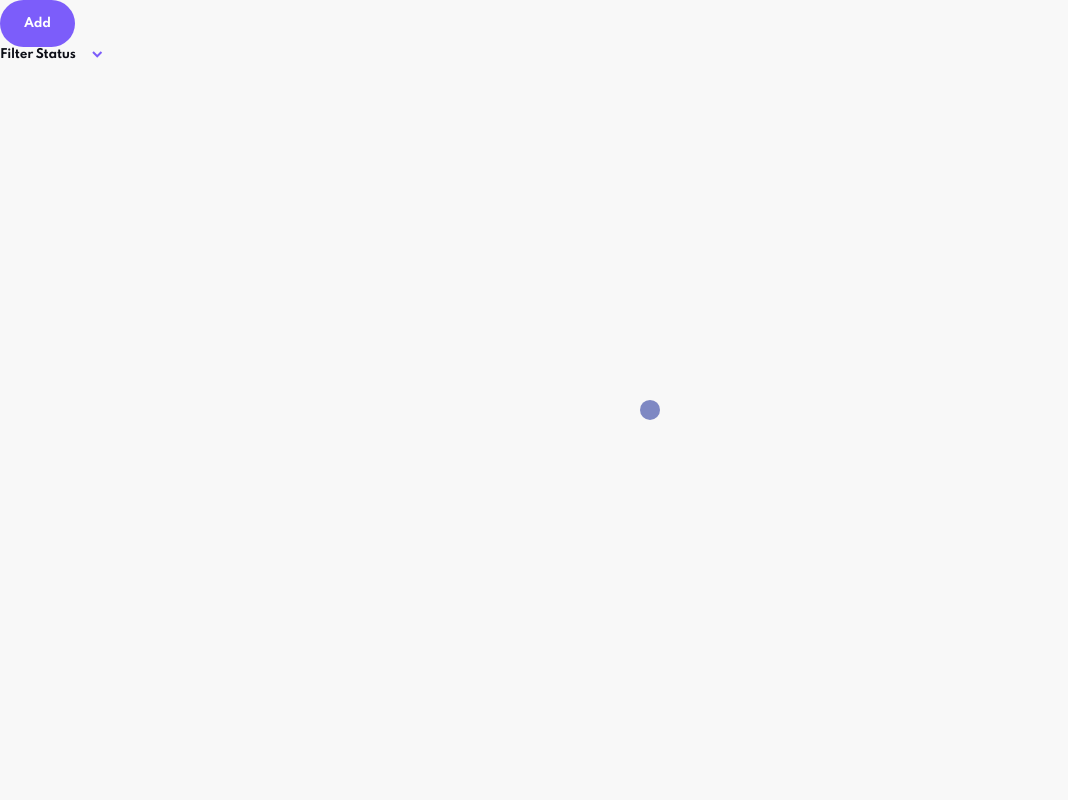
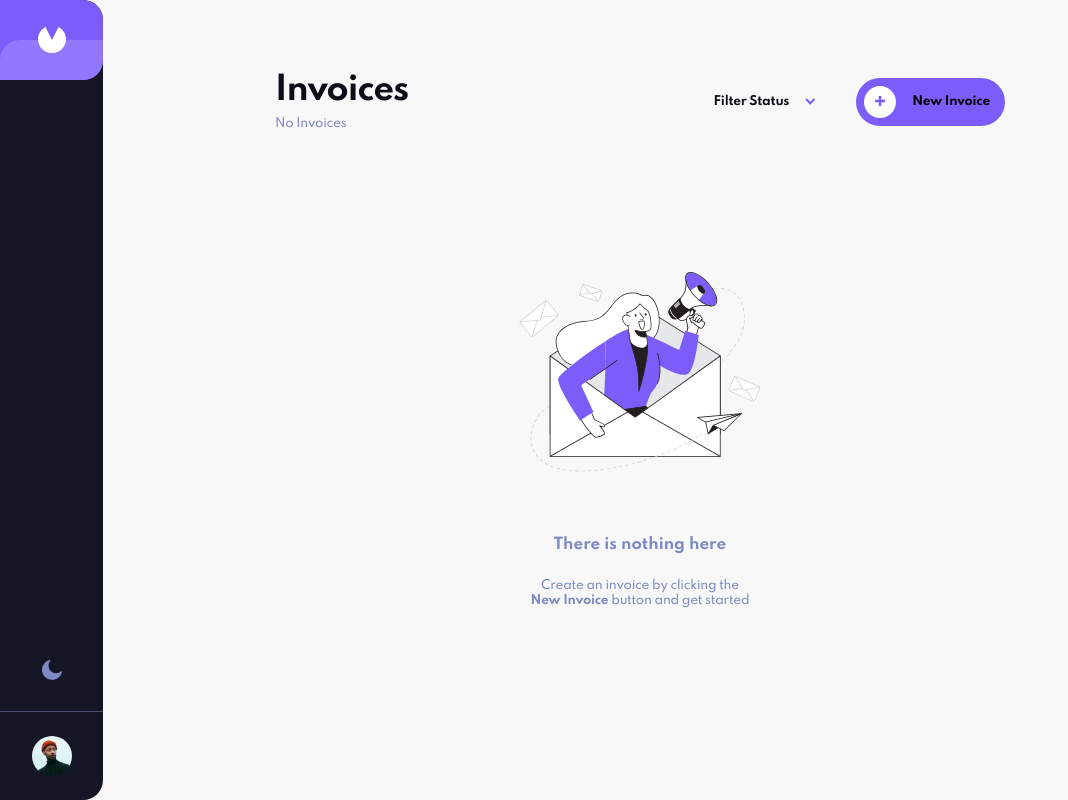
Before and after one commit to prnachap/InvoiceApp---Frontend-Mentor-Solution, a React (Create React App) app: page / in a window 1280 px wide. Shown: the whole page, without its empty margins (0-1068 px from the left). Built offline with nearby package versions, Linux system fonts and the light colour scheme.

Commit message:
added home page

```diff
--- a/src/App.tsx
+++ b/src/App.tsx
@@ -7,11 +7,12 @@ import { darkTheme } from "./theme/dark-theme";
 import { GlobalStyles } from "./App.style";
 import FilterStatus from "./components/filter/filter-status/FilterStatus";
 import Loader from "./components/loader/Loader";
-import { useSelector } from "./hooks/useTypedSelector";
+import { Route, Switch } from "react-router-dom";
+import { HomePage } from "./pages";
+import { Navbar } from "./components";
 
 function App() {
   const [theme, setTheme] = useState(lightTheme);
-  const { allInvoices } = useSelector((state) => state.invoices);
 
   return (
     <ThemeProvider
@@ -23,14 +24,10 @@ function App() {
       }}
     >
       <GlobalStyles />
-      <div className="App">
-        {console.log(allInvoices)}
-        <Button type="secondary" className="btn--default">
-          Add
-        </Button>
-        <FilterStatus />
-        <Loader />
-      </div>
+      <Navbar />
+      <Switch>
+        <Route exact path="/" component={HomePage} />
+      </Switch>
     </ThemeProvider>
   );
 }
--- a/src/components/header/Header.tsx
+++ b/src/components/header/Header.tsx
@@ -2,18 +2,18 @@ import React from "react";
 import { Container, HeaderWrapper, Wrapper } from "./Header.style";
 import Button from "../button/Button";
 import FilterStatus from "../filter/filter-status/FilterStatus";
-import { TextPrimary } from "../../styles/typography";
+import { HeadingPrimary, TextPrimary } from "../../styles/typography";
 
 const Header: React.FC = () => {
   return (
     <Container>
       <HeaderWrapper>
-        <h1>Invoices</h1>
+        <HeadingPrimary>Invoices</HeadingPrimary>
         <TextPrimary>No Invoices</TextPrimary>
       </HeaderWrapper>
       <Wrapper>
         <FilterStatus classname="mg-right" />
-        <Button type="primary" />
+        <Button type="primary">New Invoice</Button>
       </Wrapper>
     </Container>
   );
--- a/src/components/illustrate/Illustrate.style.ts
+++ b/src/components/illustrate/Illustrate.style.ts
@@ -3,6 +3,7 @@ export const Wrapper = styled.div`
   max-width: 24.24.rem;
   width: 100%;
   margin-top: 14.1rem;
+  text-align: center;
 
   @media (max-width: 43.75em) {
     margin-top: 10.2rem;
--- a/src/components/index.ts
+++ b/src/components/index.ts
@@ -1,2 +1,5 @@
 export { default as Button } from "./button/Button";
 export { default as FilterStatus } from "./filter/filter-status/FilterStatus";
+export { default as Header } from "./header/Header";
+export { default as Navbar } from "./navbar/Navbar";
+export { default as Illustrate } from "./illustrate/Illustrate";
--- /dev/null
+++ b/src/container/home/HomePageContainer.tsx
@@ -0,0 +1,16 @@
+import React from "react";
+import { Header, Illustrate } from "../../components";
+import { useSelector } from "../../hooks/useTypedSelector";
+
+const HomePageContainer: React.FC = () => {
+  const { allInvoices } = useSelector((state) => state.invoices);
+
+  return (
+    <>
+      <Header />
+      {!allInvoices && <Illustrate />}
+    </>
+  );
+};
+
+export default HomePageContainer;
--- /dev/null
+++ b/src/container/index.ts
@@ -0,0 +1 @@
+export { default as HomePageContainer } from "./home/HomePageContainer";
--- a/src/index.tsx
+++ b/src/index.tsx
@@ -3,11 +3,14 @@ import ReactDOM from "react-dom";
 import App from "./App";
 import { Provider } from "react-redux";
 import { store } from "./state";
+import { BrowserRouter } from "react-router-dom";
 // import reportWebVitals from "./reportWebVitals";
 
 ReactDOM.render(
   <Provider store={store}>
-    <App />
+    <BrowserRouter>
+      <App />
+    </BrowserRouter>
   </Provider>,
   document.getElementById("root")
 );
--- /dev/null
+++ b/src/pages/home/Home.style.ts
@@ -0,0 +1,13 @@
+import styled from "styled-components";
+import { ContainerWrapper } from "../../styles/common-styles";
+
+export const Container = styled(ContainerWrapper)`
+  margin-top: 7.2rem;
+
+  @media (max-width: 64em) {
+    margin-top: 13.6rem;
+  }
+  @media (max-width: 43.75em) {
+    margin-top: 10.4rem;
+  }
+`;
--- /dev/null
+++ b/src/pages/home/Home.tsx
@@ -0,0 +1,13 @@
+import React from "react";
+import { HomePageContainer } from "../../container";
+import { Container } from "./Home.style";
+
+const HomePage: React.FC = () => {
+  return (
+    <Container>
+      <HomePageContainer />
+    </Container>
+  );
+};
+
+export default HomePage;
--- /dev/null
+++ b/src/pages/index.ts
@@ -0,0 +1 @@
+export { default as HomePage } from "./home/Home";
```
